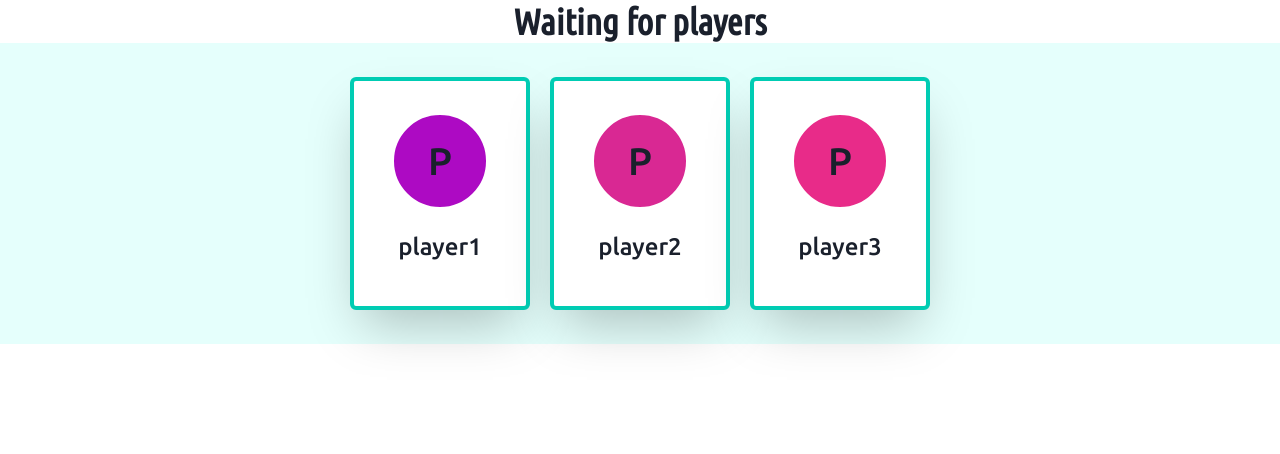
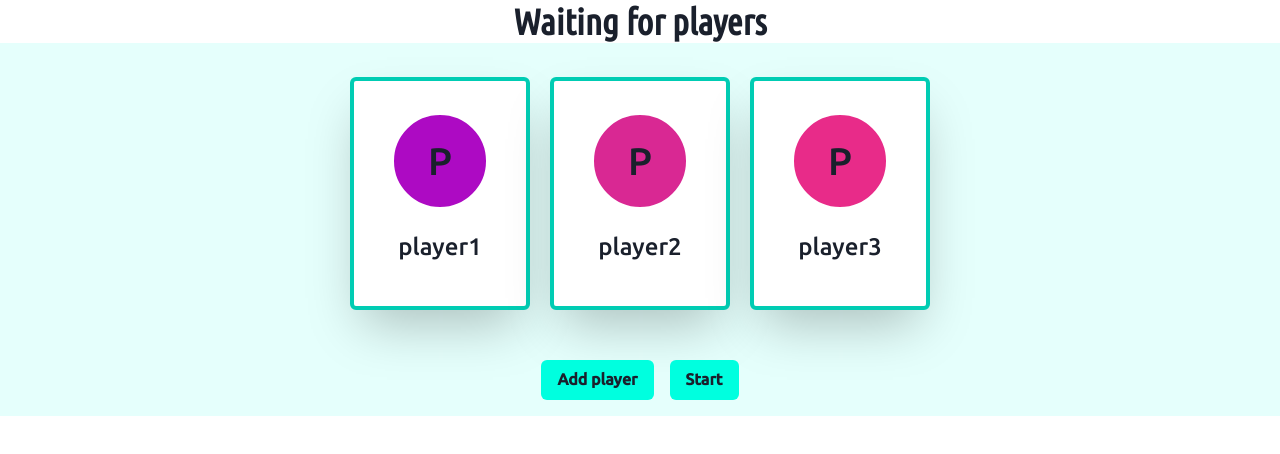
Before and after one commit to FranciscoRossoR/carbon_test, a Next.js app: page / in a window 1280 px wide. Shown: the top 454 px of the page. Built offline with nearby package versions, Linux system fonts and the light colour scheme.

Commit message:
feat: create base ready page buttons

```diff
--- a/src/components/layout/SummaryPanel.tsx
+++ b/src/components/layout/SummaryPanel.tsx
@@ -1,22 +1,23 @@
-import { Box, Flex, position, useDimensions } from "@chakra-ui/react";
+import { Box, Button, Center, Drawer, DrawerBody, DrawerCloseButton, DrawerContent, DrawerOverlay, Flex, HStack, position, useDimensions, useDisclosure } from "@chakra-ui/react";
 import Player from "framework/entities/player";
 import { observer } from "mobx-react";
 import gameState from "pages/store";
-import { useRef } from "react";
+import React, { RefObject, useRef } from "react";
 import PlayerProfile from "../PlayerProfile";
 
 export interface IPanelProps {}
 
 export default observer(function SummaryPanel(props: IPanelProps) {
 
-    const boxRef = useRef(null);
-    const dimensions = useDimensions(boxRef, true)
+    const boxRef = useRef<HTMLDivElement>(null);
+    const dimensions = useDimensions(boxRef as RefObject<HTMLElement>, true);
     const isMiniVersion = dimensions && dimensions.borderBox.width < 190 * gameState.players.length
     const sticky = {
         position: "sticky",
         width: "full",
         bottom: 0,
     }
+    // const { isOpen, onOpen, onClose } = useDisclosure();
 
     return (
         <Box ref={boxRef} __css={isMiniVersion ? sticky : {}} bgColor="brand.50">
@@ -30,7 +31,50 @@ export default observer(function SummaryPanel(props: IPanelProps) {
                 })
                 }
             </Flex>
+            {gameState.status === "open" ?
+                <Center>
+                    <HStack p="1em" spacing="1em">
+                        {!gameState.isMaxPlayersReached ?
+                            <>
+                                <Button bgColor="brand.500" onClick={(e) => { onAddPlayer(e) }}>Add player</Button>
+                                {/* <NewPlayerDrawer isOpen={isOpen} onClose={onClose} /> */}
+                            </>
+                        : null}
+                        {gameState.enoughPlayers ?
+                            <Button bgColor="brand.500" onClick={(e) => { onStart(e) }}>Start</Button>
+                        : null}
+                    </HStack>
+                </Center>
+            : null}
         </Box>
     )
 
 })
+
+function onAddPlayer(event: React.MouseEvent<HTMLButtonElement>) {
+    // Lorem ipsum
+}
+
+function onStart(event: React.MouseEvent<HTMLButtonElement>) {
+    // Lorem ipsum
+}
+
+// interface IDrawerProps {
+//     onClose: () => void,
+//     isOpen: boolean
+// }
+
+// function NewPlayerDrawer(props: IDrawerProps) {
+//     const { onClose, isOpen } = props;
+//     return (
+//         <Drawer placement="bottom" onClose={onClose} isOpen={isOpen}>
+//             <DrawerOverlay/>
+//             <DrawerContent>
+//                 <DrawerCloseButton/>
+//                 <DrawerBody>
+//                     Probando
+//                 </DrawerBody>
+//             </DrawerContent>
+//         </Drawer>
+//     )
+// }
```
